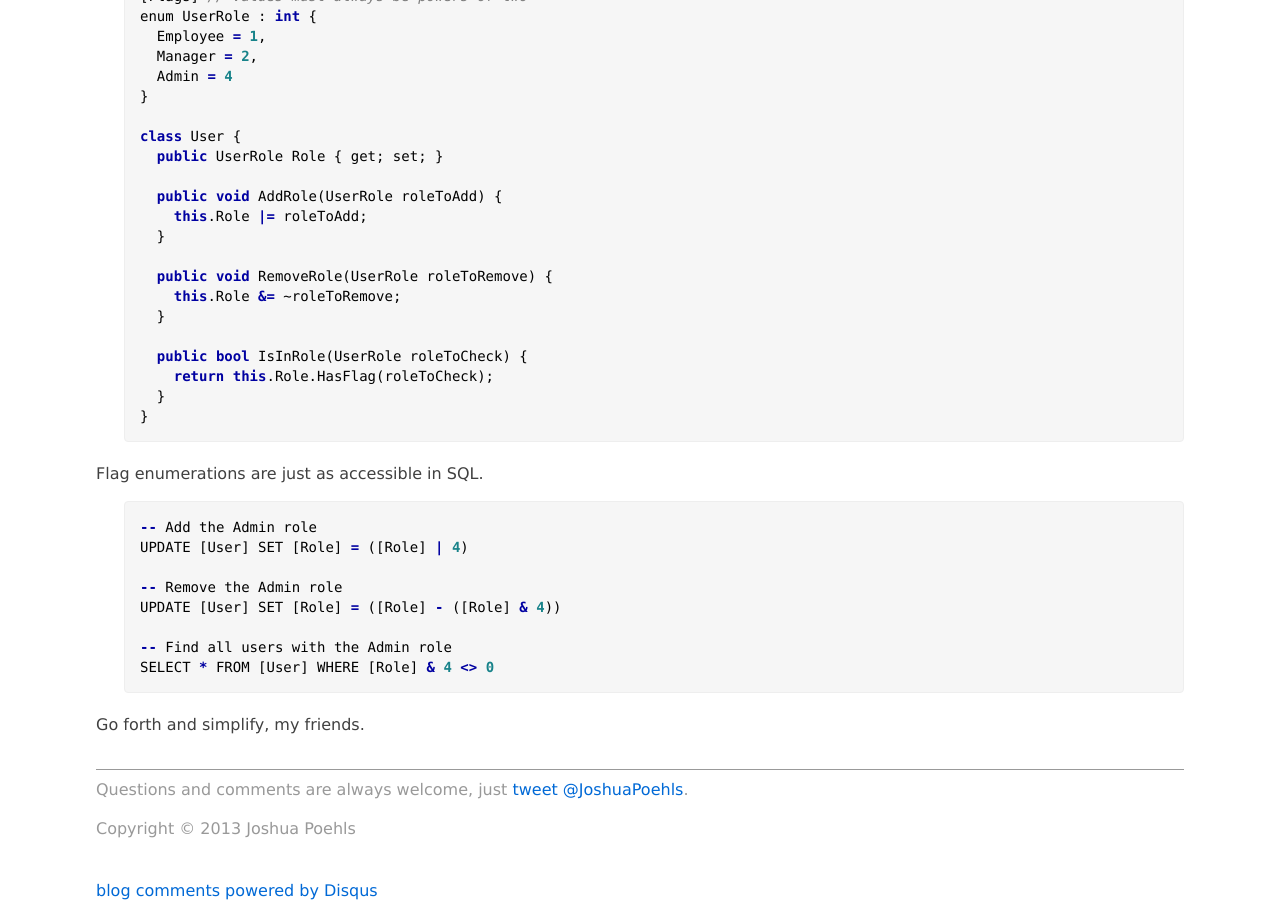
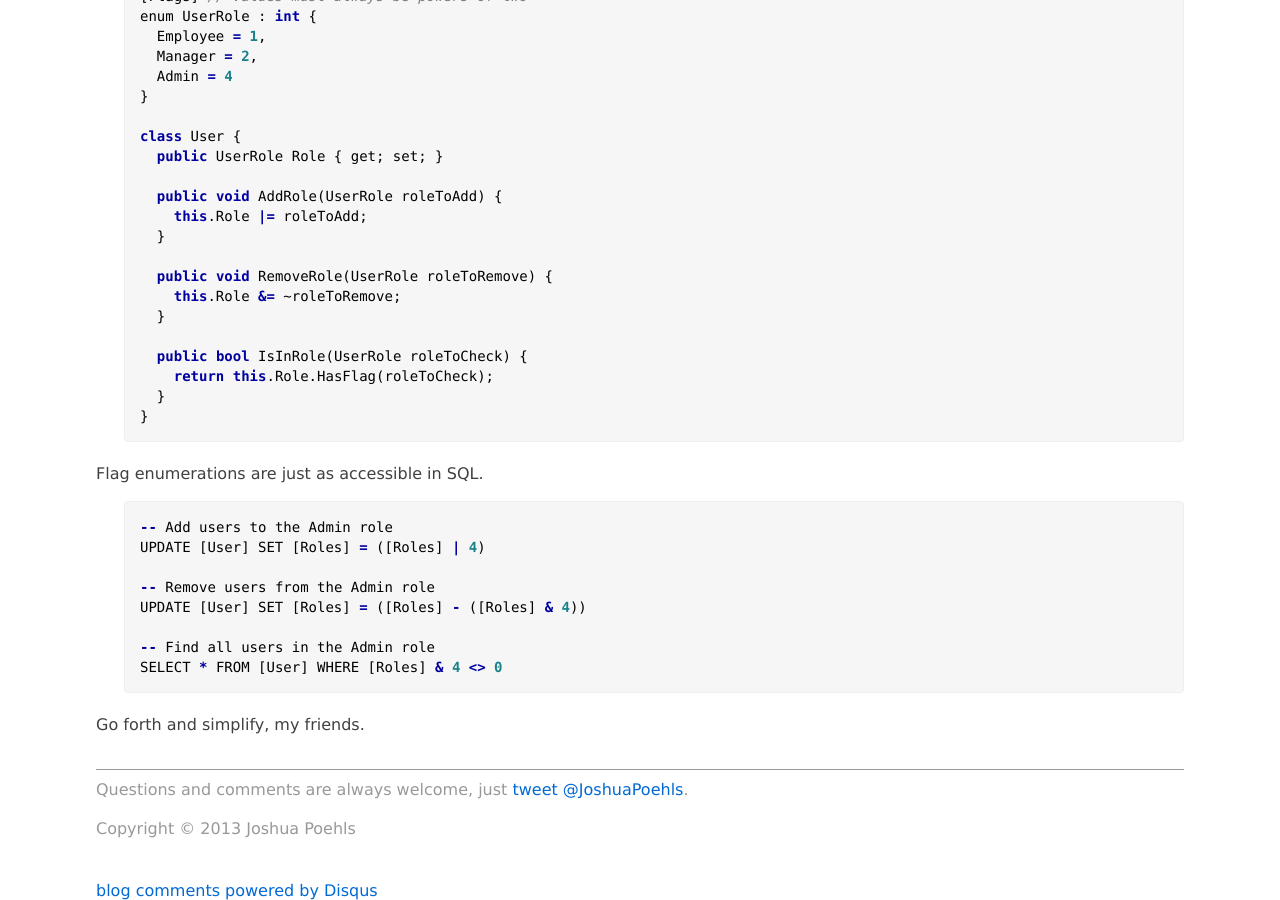
Before and after one commit to jpoehls/zduck.com, a Jekyll site: the page built from _posts/2013/2013-02-12-using-enum-flags-to-model-user-roles-in-csharp-and-sql.md, in a window 1280 px wide and 900 px high, scrolled down 868 px. Built offline with Jekyll 4.4.1, drawn with Linux system fonts in a browser that asks for light colours; comment, search, counter and statistics services are not loaded.

Commit message:
Fixes to latest post.

```diff
--- a/_posts/2013/2013-02-12-using-enum-flags-to-model-user-roles-in-csharp-and-sql.md
+++ b/_posts/2013/2013-02-12-using-enum-flags-to-model-user-roles-in-csharp-and-sql.md
@@ -68,14 +68,14 @@ class User {
 Flag enumerations are just as accessible in SQL.
 
 <pre data-language="sql">
--- Add the Admin role
-UPDATE [User] SET [Role] = ([Role] | 4)
+-- Add users to the Admin role
+UPDATE [User] SET [Roles] = ([Roles] | 4)
 
--- Remove the Admin role
-UPDATE [User] SET [Role] = ([Role] - ([Role] &amp; 4))
+-- Remove users from the Admin role
+UPDATE [User] SET [Roles] = ([Roles] - ([Roles] &amp; 4))
 
--- Find all users with the Admin role
-SELECT * FROM [User] WHERE [Role] &amp; 4 &lt;&gt; 0
+-- Find all users in the Admin role
+SELECT * FROM [User] WHERE [Roles] &amp; 4 &lt;&gt; 0
 </pre>
 
 Go forth and simplify, my friends.
```
